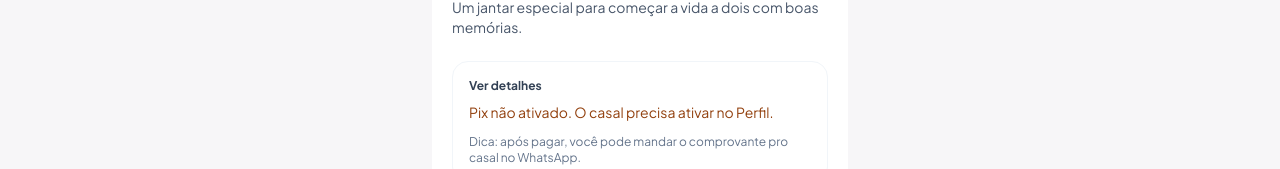
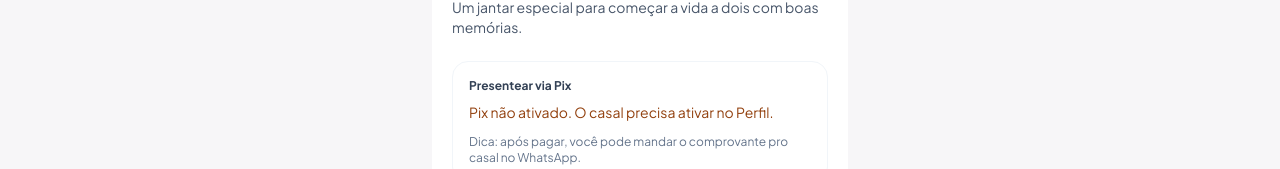
Before and after one commit to willjrcom/wedding-gift, a Next.js app: page /presente/jantar in a window 1280 px wide. Shown: the part 536-705 px from the top of the page. Built offline with nearby package versions, Linux system fonts and the light colour scheme.

Commit message:
fix: dockerfile

```diff
--- a/app/c/casal-client.tsx
+++ b/app/c/casal-client.tsx
@@ -223,7 +223,7 @@ export default function CasalClient() {
                       className="mt-3 inline-flex items-center gap-2 text-sm font-semibold text-primary"
                     >
                       <span className="material-symbols-outlined">payments</span>
-                      Ver detalhes
+                      Presentear via Pix
                     </Link>
                   </div>
                 </div>
--- a/app/presente/[id]/page.tsx
+++ b/app/presente/[id]/page.tsx
@@ -5,15 +5,18 @@ export function generateStaticParams() {
   return (gifts as any[]).map(g => ({ id: String(g.id) }))
 }
 
-export default function PresentePage({
+// Next.js 15 tipa `params`/`searchParams` como Promises nos arquivos de rota do App Router.
+export default async function PresentePage({
   params,
   searchParams,
 }: {
-  params: { id: string }
-  searchParams?: { t?: string }
+  params: Promise<{ id: string }>
+  searchParams?: Promise<{ t?: string }>
 }) {
-  const gift = (gifts as any[]).find(g => String(g.id) === String(params.id))
-  const t = searchParams?.t || ''
+  const { id } = await params
+  const sp = (await searchParams) || {}
+  const gift = (gifts as any[]).find(g => String(g.id) === String(id))
+  const t = sp.t || ''
   if (!gift) {
     return (
       <main className="min-h-screen bg-background-light">
--- a/app/presente/[id]/produto-client.tsx
+++ b/app/presente/[id]/produto-client.tsx
@@ -113,7 +113,7 @@ export default function ProdutoClient({ gift, t }: { gift: Gift; t: string }) {
           {gift.category ? <div className="mt-3 text-xs font-semibold text-slate-500">{gift.category}</div> : null}
 
           <div className="mt-6 rounded-2xl border border-slate-100 p-4">
-            <div className="text-xs font-bold text-slate-700">Ver detalhes</div>
+            <div className="text-xs font-bold text-slate-700">Presentear via Pix</div>
 
             {!paid ? (
               <div className="mt-2 text-sm text-amber-800">
```
Also changed, not shown: tsconfig.json (+3 -9 lines), next-env.d.ts.
